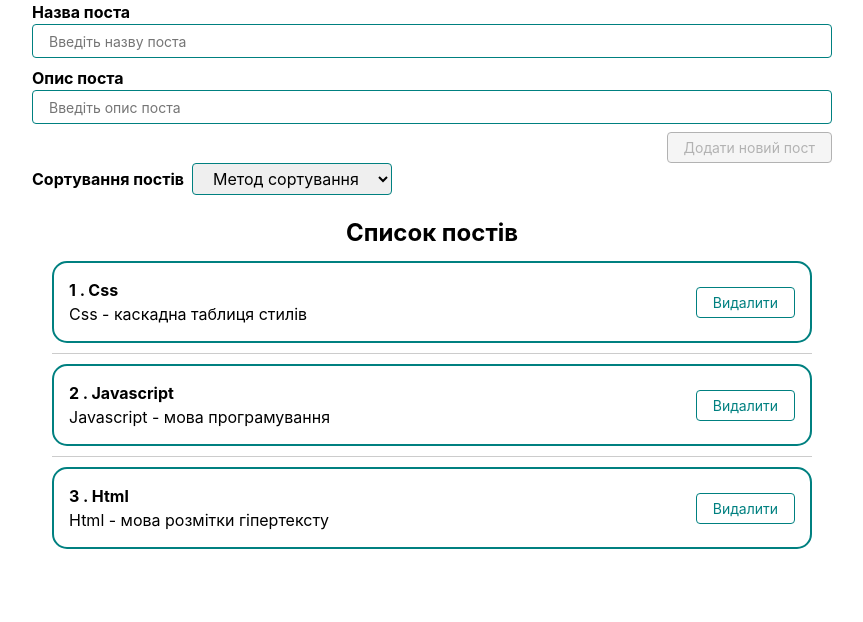
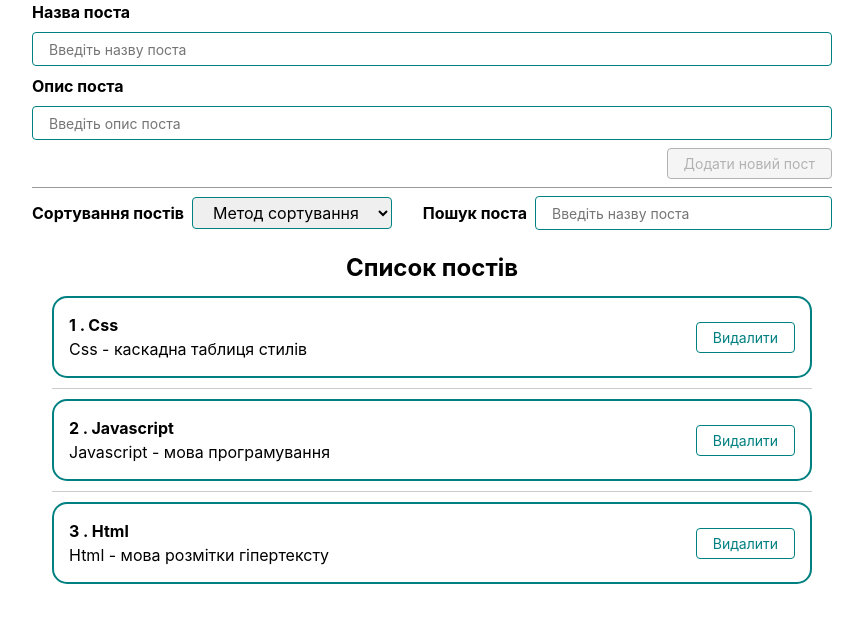
Before and after one commit to BogdanGrynjuk/app-posts, a React (Create React App) app: page /posts/posts in a window 1280 px wide. Shown: the top 622 px of the page, without its empty margins (208-1071 px from the left). Built offline with nearby package versions, Linux system fonts and the light colour scheme.

Commit message:
adds PostSearch and PostFilter

```diff
--- a/src/components/App.jsx
+++ b/src/components/App.jsx
@@ -1,8 +1,8 @@
-import { useState } from "react";
+import React, { useMemo, useState } from "react";
 import PostForm from "./posts/PostForm";
 import PostList from "./posts/PostList";
 import EmptyPostListMessage from "./posts/EmptyPostListMessage";
-import PostSelect from "./posts/PostSelect";
+import PostFilter from "./posts/PostFilter";
 
 
 export const App = () => {
@@ -13,11 +13,20 @@ export const App = () => {
     { id: "3", title: "Html", body: "Html - мова розмітки гіпертексту" },
 
   ]);
+  const [filterPost, setFilterPost] = useState({
+    sort: '',
+    query: ''
+  });
 
-  const [selectedSort, setSelectedSort] = useState('');
+  const sortedPosts = useMemo(() => {
+    return filterPost.sort
+      ? [...posts].sort((a, b) => a[filterPost.sort].localeCompare(b[filterPost.sort]))
+      : posts;
+  }, [filterPost.sort, posts]);
 
-
-
+  const sortedAndSearchedPosts = useMemo(() => {
+    return sortedPosts.filter(post => post.title.toLowerCase().includes(filterPost.query.toLowerCase()));
+  }, [filterPost.query, sortedPosts]);
 
 
   const createPost = (newPost) => {
@@ -29,16 +38,26 @@ export const App = () => {
   };
 
   const sortPost = (sort) => {
-    setSelectedSort(sort);
-    setPosts([...posts].sort((a, b) => a[sort].localeCompare(b[sort])));
-  }
+    setFilterPost({...filterPost, sort});
+  };
+
+  const searchPostByTitle = (e) => {
+    setFilterPost({ ...filterPost, query: e.target.value });
+  };
 
   return (
     <div style={{ width: '800px' }}>
+
       <PostForm createPost={createPost} />
-      <PostSelect selectedSort={selectedSort} sortPost={sortPost}/>
-      {posts.length
-        ? <PostList posts={posts} deletePost={deletePost} />
+
+      <PostFilter
+        filter={filterPost}
+        sortPost={sortPost}
+        searchPostByTitle={searchPostByTitle}
+      />
+
+      {sortedAndSearchedPosts.length
+        ? <PostList posts={sortedAndSearchedPosts} deletePost={deletePost} />
         : <EmptyPostListMessage />
       }
     </div>
--- /dev/null
+++ b/src/components/posts/PostFilter/PostFilter.jsx
@@ -0,0 +1,33 @@
+import React from 'react';
+import PropTypes from 'prop-types';
+
+import css from './PostFilter.module.css';
+import PostSelect from '../PostSelect';
+import PostSearch from '../PostSearch';
+
+const PostFilter = ({filter, sortPost, searchPostByTitle}) => {
+  return (
+    <div className={css.wrapper}>
+      <PostSelect
+        selectedSort={filter.sort}
+        sortPost={sortPost}
+      />
+      <PostSearch
+        searchQuery={filter.query}
+        searchPost={searchPostByTitle}
+      />
+    </div>
+  );
+}
+
+PostFilter.propTypes = {
+  filter: PropTypes.shape({
+    sort: PropTypes.string.isRequired,
+    query: PropTypes.string.isRequired,
+  }).isRequired,
+  sortPost: PropTypes.func.isRequired,
+  searchPostByTitle: PropTypes.func.isRequired,
+
+}
+
+export default PostFilter;
--- /dev/null
+++ b/src/components/posts/PostFilter/PostFilter.module.css
@@ -0,0 +1,7 @@
+.wrapper {
+  display: flex;
+  justify-content: space-between;
+  margin-top: 8px;
+  padding-top: 8px;
+  border-top: 1px solid #999;
+}
--- /dev/null
+++ b/src/components/posts/PostFilter/index.js
@@ -0,0 +1 @@
+export { default } from './PostFilter';
--- /dev/null
+++ b/src/components/posts/PostSearch/PostSearch.jsx
@@ -0,0 +1,23 @@
+import React from 'react';
+import PropTypes from 'prop-types';
+import GenericInput from 'components/ui/GenericInput';
+import css from './PostSearch.module.css';
+
+const PostSearch = ({ searchQuery, searchPost }) => {
+  return (
+    <GenericInput
+      label={"Пошук поста"}
+      value={searchQuery}
+      placeholder="Введіть назву поста"
+      onChange={searchPost}
+      customStyles={css}
+    />
+  );
+}
+
+PostSearch.propTypes = {
+  searchQuery: PropTypes.string.isRequired,
+  searchPost: PropTypes.func.isRequired,
+}
+
+export default PostSearch
--- /dev/null
+++ b/src/components/posts/PostSearch/PostSearch.module.css
@@ -0,0 +1,10 @@
+.label {
+  display: flex;
+  flex-direction: row;
+  column-gap: 8px;
+  align-items: center;
+}
+
+.input {
+  width: auto;
+}
--- /dev/null
+++ b/src/components/posts/PostSearch/index.js
@@ -0,0 +1 @@
+export { default } from './PostSearch';
--- a/src/components/ui/GenericInput/GenericInput.jsx
+++ b/src/components/ui/GenericInput/GenericInput.jsx
@@ -5,7 +5,6 @@ import css from './GenericInput.module.css';
 
 const GenericInput = ({ label, customStyles = {}, ...props }) => {
   return (
-    <div className={classNames(css.wrapper, customStyles.wrapper)}>
     <label className={classNames(css.label, customStyles.label)}>
       {label}
       <input
@@ -13,7 +12,6 @@ const GenericInput = ({ label, customStyles = {}, ...props }) => {
         {...props}
       />
     </label>
-    </div>
   );
 }
 
--- a/src/components/ui/GenericInput/GenericInput.module.css
+++ b/src/components/ui/GenericInput/GenericInput.module.css
@@ -1,10 +1,7 @@
-.wrapper {
+.label {
   display: flex;
   flex-direction: column;
-  grid-row: 8px;
-}
-
-.label {
+  gap: 8px;
   font-weight: bold;
 }
 
@@ -13,9 +10,9 @@
   padding: 4px 16px;
   border: 1px solid teal;
   border-radius: 4px;
+}
 
-  &::placeholder {
-    font-size: 14px;
-    font-weight: normal;
-  }
-};
+.input::placeholder {
+  font-size: 14px;
+  font-weight: normal;
+}
--- a/src/components/ui/GenerictSelect/GenericSelect.module.css
+++ b/src/components/ui/GenerictSelect/GenericSelect.module.css
@@ -2,7 +2,6 @@
   display: flex;
   column-gap: 8px;
   align-items: center;
-
   font-weight: bold;
 }
 
```
Lines whose indentation alone changed are shown as unchanged.
